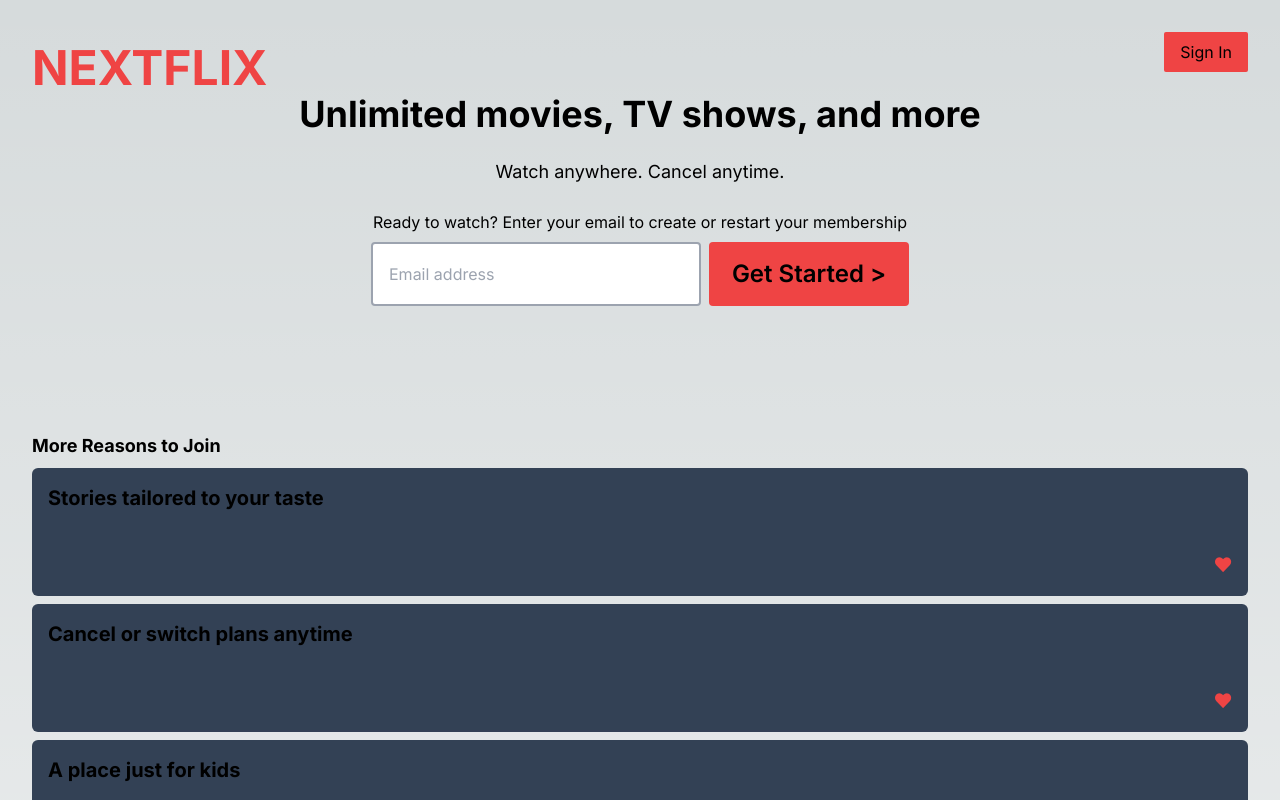
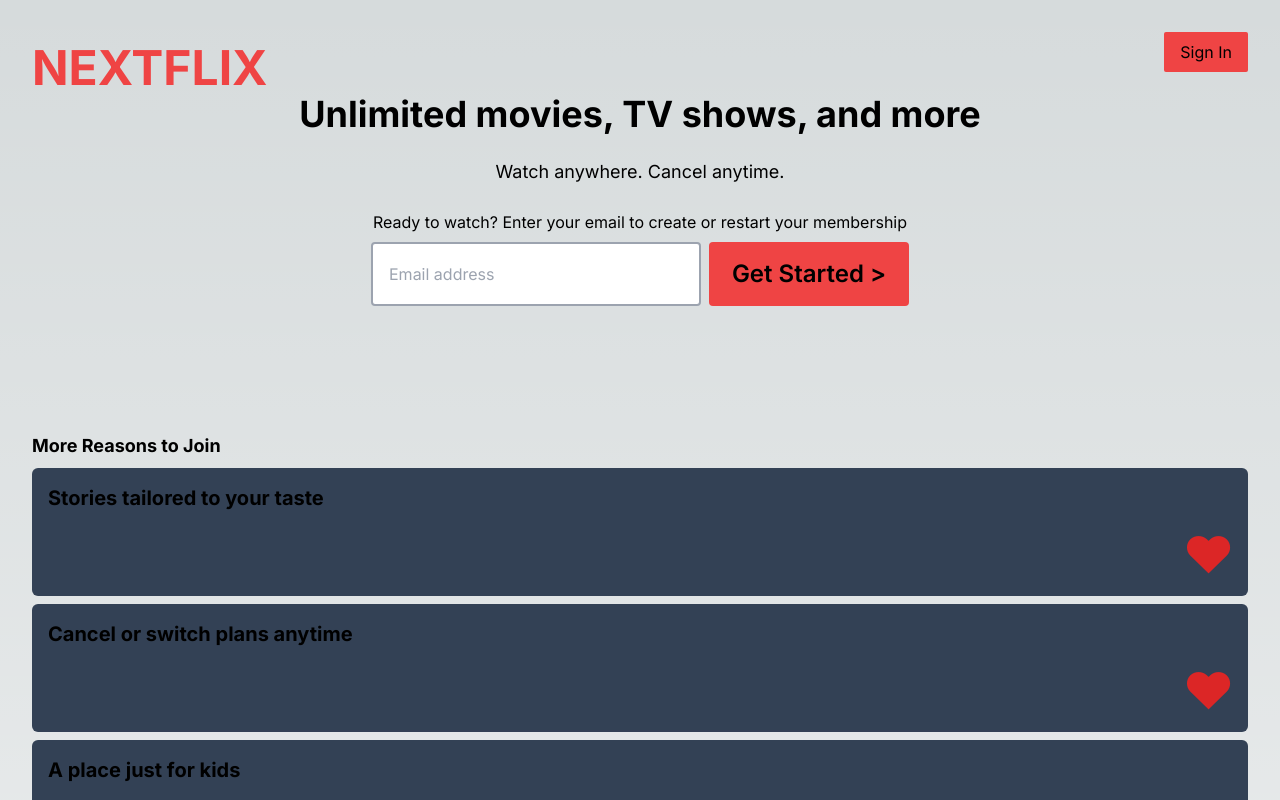
Before and after one commit to gtstarnes/nextflix, a Next.js app: page / in a window 1280 px wide. Shown: the top 800 px of the page. Built offline with nearby package versions, Linux system fonts and the light colour scheme.

Commit message:
changed color

```diff
--- a/app/components/landing/reasons/Reasons.tsx
+++ b/app/components/landing/reasons/Reasons.tsx
@@ -11,7 +11,7 @@ const Reasons = () => {
           return (
             <div key={reason.id} className="flex flex-col justify-between h-[8rem] mb-2 rounded-md bg-slate-700 p-4">
               <h2 className="font-bold text-xl">{reason.reason}</h2>
-              <div className="text-red-500 font-extrabold self-end text-lg">{reason.picture}</div>
+              <div className="font-extrabold self-end text-5xl text-red-600">{reason.picture}</div>
             </div>
           )
         })}
```
